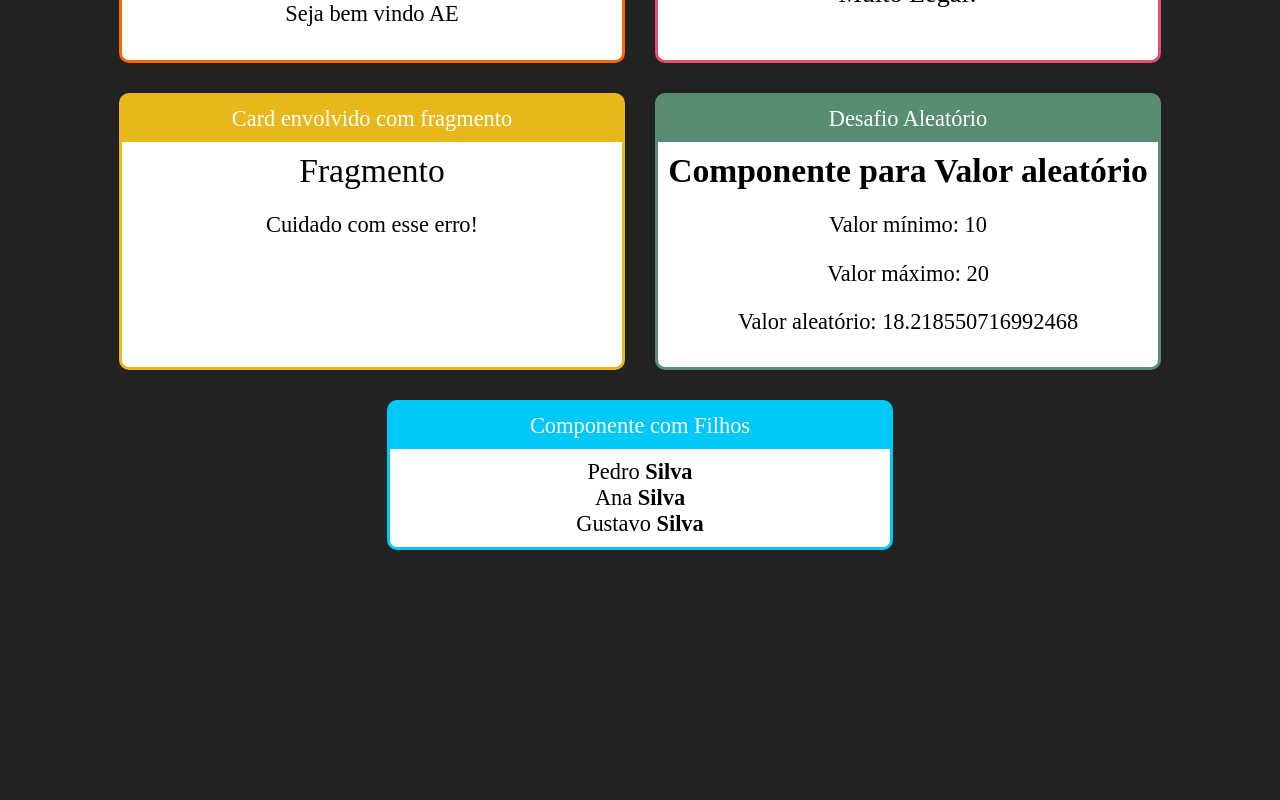
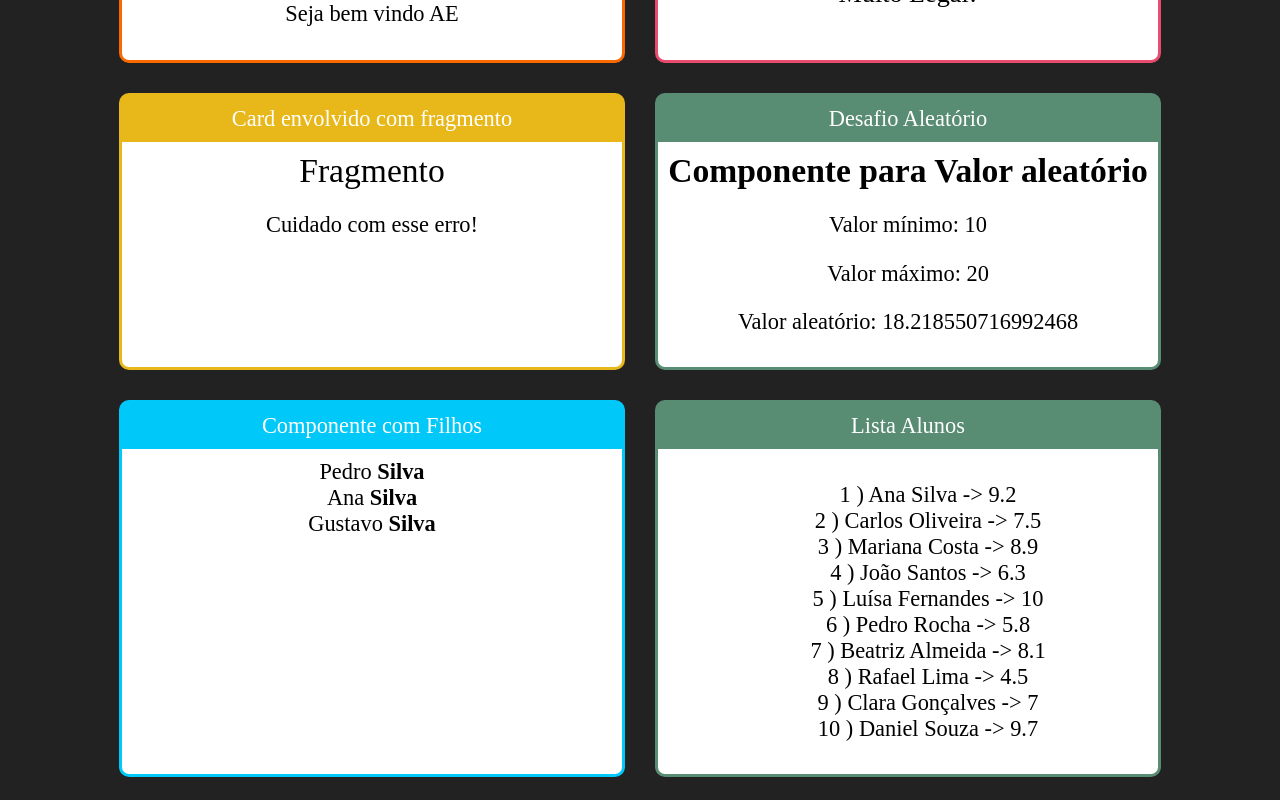
Before and after one commit to felipe-lima-flooxai/react-mod2-fundamentos, a React (Create React App) app: page / in a window 1280 px wide. Shown: the part 245-1045 px from the top of the page. Before the commit the page ends 818 px from the top, so only its background shows below. Built offline with nearby package versions, Linux system fonts and the light colour scheme.

Commit message:
refactor: novo jeito de aninhar Familia e FamiliaM

```diff
--- a/src/App.jsx
+++ b/src/App.jsx
@@ -6,6 +6,8 @@ import Aleatorio from "./components/basicos/Aleatorio";
 import Card from "./components/layout/Card";
 import "./App.css";
 import Familia from "./components/basicos/Familia";
+import FamiliaMembro from "./components/basicos/FamiliaMembro";
+import ListaAlunos from "./components/repeticao/ListaAlunos";
 
 
 
@@ -35,7 +37,15 @@ return (
             </Card>
 
             <Card titulo="Componente com Filhos" color="#00C8F8">
-                <Familia sobrenome = "Silva"></Familia>
+                <Familia sobrenome = "Silva">
+                    <FamiliaMembro nome='Pedro'></FamiliaMembro>
+                    <FamiliaMembro nome='Ana'></FamiliaMembro>
+                    <FamiliaMembro nome='Gustavo'></FamiliaMembro>
+                </Familia>
+            </Card>
+
+            <Card titulo="Lista Alunos" color="#588C73">
+                <ListaAlunos></ListaAlunos>
             </Card>
 
         </div>
--- a/src/components/basicos/Familia.jsx
+++ b/src/components/basicos/Familia.jsx
@@ -1,14 +1,16 @@
 import React from "react"
-import FamiliaMembro from "./FamiliaMembro"
 
 
 export default props =>{
 
     return (
     <div>
-        <FamiliaMembro nome='Pedro' sobrenome = {props.sobrenome}></FamiliaMembro>
-        <FamiliaMembro nome='Ana' sobrenome = {props.sobrenome}></FamiliaMembro>
-        <FamiliaMembro nome='Gustavo' sobrenome = {props.sobrenome}></FamiliaMembro>
+        {
+        React.Children.map(props.children, (child)=>{
+            return React.cloneElement(child, props);
+        })
+        }
+
     </div>
 
     )
--- /dev/null
+++ b/src/components/repeticao/ListaAlunos.jsx
@@ -0,0 +1,25 @@
+import React from "react"
+import alunos from "../../data/alunos"
+
+
+export default props =>{
+
+    const alunosLi = alunos.map((aluno) =>{
+        return (<li key={aluno.id}>
+            {aluno.id} ) {aluno.nome} -> {aluno.nota}
+        </li>);
+    });
+
+    return (
+
+        <div>
+
+            <ul style={{listStyle: "none"}}>
+                {alunosLi}
+            </ul>
+
+        </div>
+
+    )
+
+}
--- /dev/null
+++ b/src/data/alunos.js
@@ -0,0 +1,12 @@
+export default [
+    { id: 1, nome: "Ana Silva", nota: 9.2, turma: "A" },
+    { id: 2, nome: "Carlos Oliveira", nota: 7.5, turma: "B" },
+    { id: 3, nome: "Mariana Costa", nota: 8.9, turma: "A" },
+    { id: 4, nome: "João Santos", nota: 6.3, turma: "C" },
+    { id: 5, nome: "Luísa Fernandes", nota: 10.0, turma: "B" },
+    { id: 6, nome: "Pedro Rocha", nota: 5.8, turma: "C" },
+    { id: 7, nome: "Beatriz Almeida", nota: 8.1, turma: "A" },
+    { id: 8, nome: "Rafael Lima", nota: 4.5, turma: "D" },
+    { id: 9, nome: "Clara Gonçalves", nota: 7.0, turma: "D" },
+    { id: 10, nome: "Daniel Souza", nota: 9.7, turma: "B" }
+  ];
```
Also changed, not shown: src/components/repeticao/TabelaProdutos.jsx (added, +8 -0 lines), src/data/produtos.js (added, +12 -0 lines).
